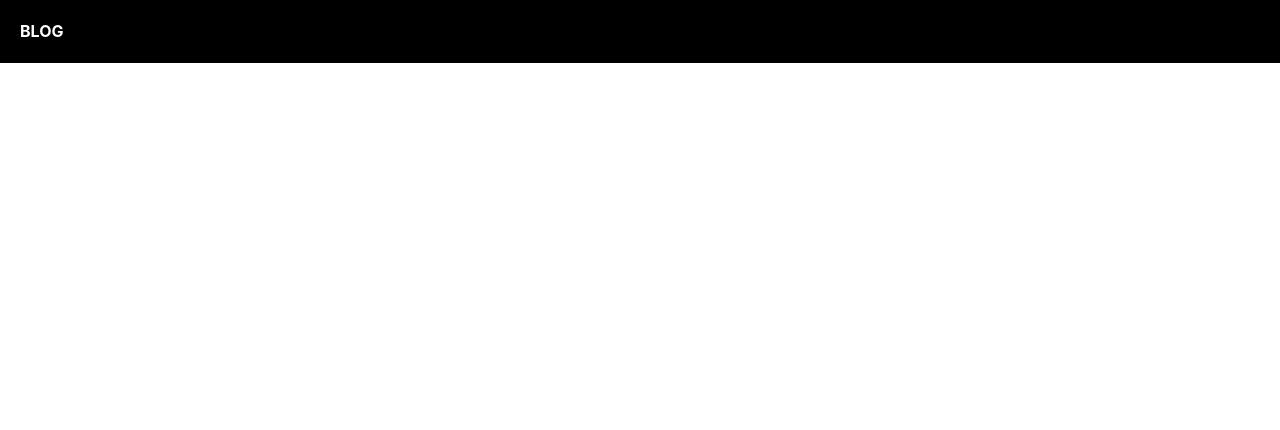
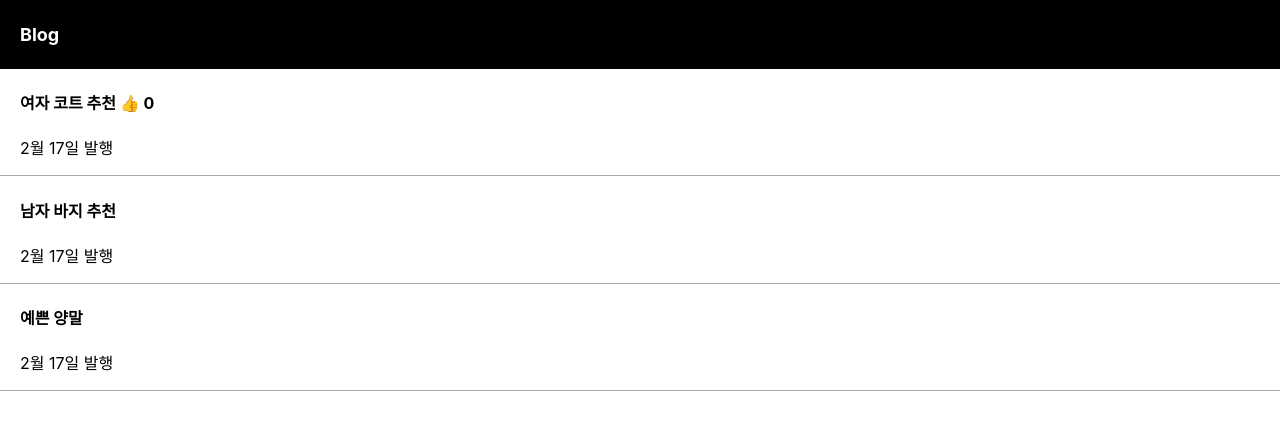
Before and after one commit to jisoooo17/react_blog, a React (Create React App) app: page / in a window 1280 px wide. Shown: the top 430 px of the page. Built offline with nearby package versions, Linux system fonts and the light colour scheme.

Commit message:
state test

```diff
--- a/src/App.css
+++ b/src/App.css
@@ -2,39 +2,7 @@
   text-align: center;
 }
 
+div {box-sizing: border-box;}
+.list {padding-left: 20px; text-align: left; border-bottom: 1px solid #aaa;}
+
 .black-nav {display: flex; background-color: #000; width: 100%; padding-left: 20px; color: #fff;}
-
-.App-logo {
-  height: 40vmin;
-  pointer-events: none;
-}
-
-@media (prefers-reduced-motion: no-preference) {
-  .App-logo {
-    animation: App-logo-spin infinite 20s linear;
-  }
-}
-
-.App-header {
-  background-color: #282c34;
-  min-height: 100vh;
-  display: flex;
-  flex-direction: column;
-  align-items: center;
-  justify-content: center;
-  font-size: calc(10px + 2vmin);
-  color: white;
-}
-
-.App-link {
-  color: #61dafb;
-}
-
-@keyframes App-logo-spin {
-  from {
-    transform: rotate(0deg);
-  }
-  to {
-    transform: rotate(360deg);
-  }
-}
--- a/src/App.js
+++ b/src/App.js
@@ -1,10 +1,40 @@
-import './App.css';
+/* eslint-disable */
+import { useState } from "react";
+import "./App.css";
 
 function App() {
+  let [title, setTitle] = useState(["여자 코트 추천", "남자 바지 추천", "예쁜 양말"]);
+  let [like, setLike] = useState(0);
+
   return (
     <div className="App">
       <div className="black-nav">
-        <h4>BLOG</h4>
+        <h4 style={{color: "#fff", fontSize: 18}}>Blog</h4>
+      </div>
+
+      {/* {
+        title.map((q)=>{
+          return (
+            <div className="list" key={q}>
+              <h4>{q}</h4>
+              <p>2월 17일 발행</p>
+            </div>
+          )
+        })
+      } */}
+
+
+      <div className="list">
+        <h4>{title[0]} <span onClick={()=>{setLike(like+1)}}>👍</span> {like} </h4>
+        <p>2월 17일 발행</p>
+      </div>
+      <div className="list">
+        <h4>{title[1]}</h4>
+        <p>2월 17일 발행</p>
+      </div>
+      <div className="list">
+        <h4>{title[2]}</h4>
+        <p>2월 17일 발행</p>
       </div>
 
     </div>
--- a/src/index.js
+++ b/src/index.js
@@ -2,16 +2,8 @@ import React from 'react';
 import ReactDOM from 'react-dom/client';
 import './index.css';
 import App from './App';
-import reportWebVitals from './reportWebVitals';
 
 const root = ReactDOM.createRoot(document.getElementById('root'));
 root.render(
-  <React.StrictMode>
-    <App />
-  </React.StrictMode>
+  <App />
 );
-
-// If you want to start measuring performance in your app, pass a function
-// to log results (for example: reportWebVitals(console.log))
-// or send to an analytics endpoint. Learn more: https://bit.ly/CRA-vitals
-reportWebVitals();
```
